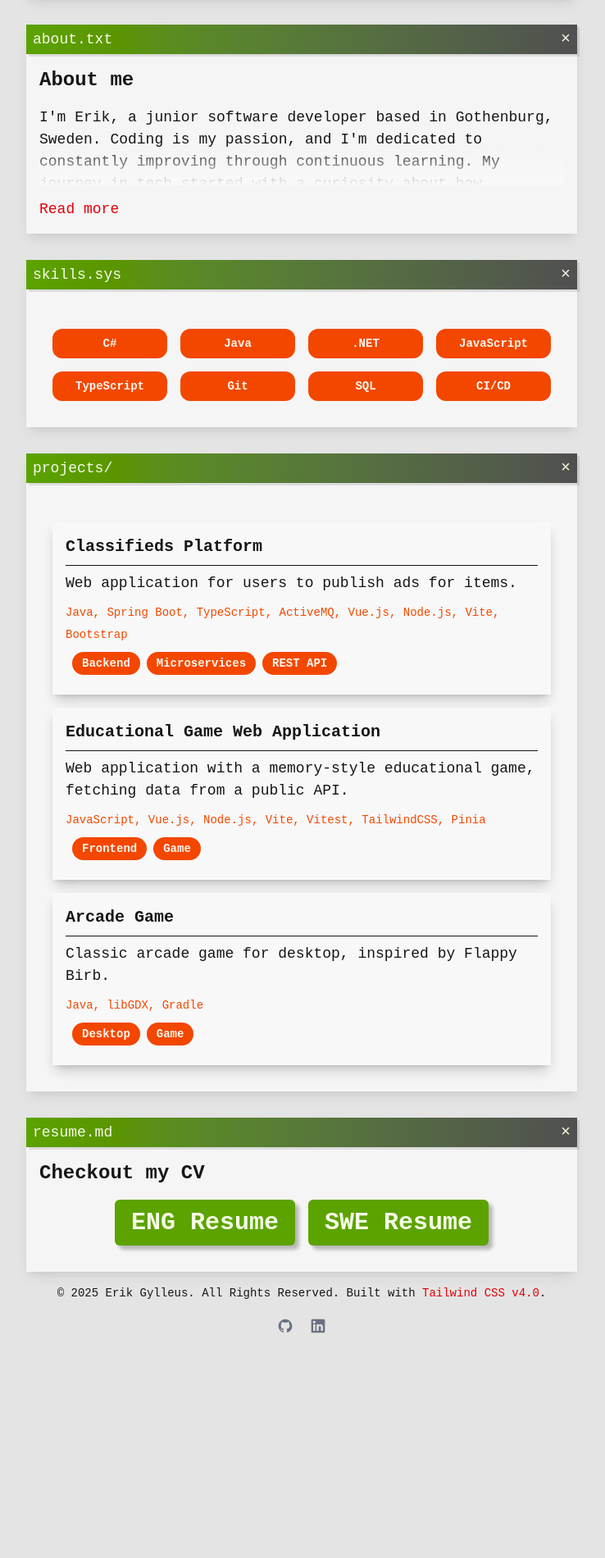
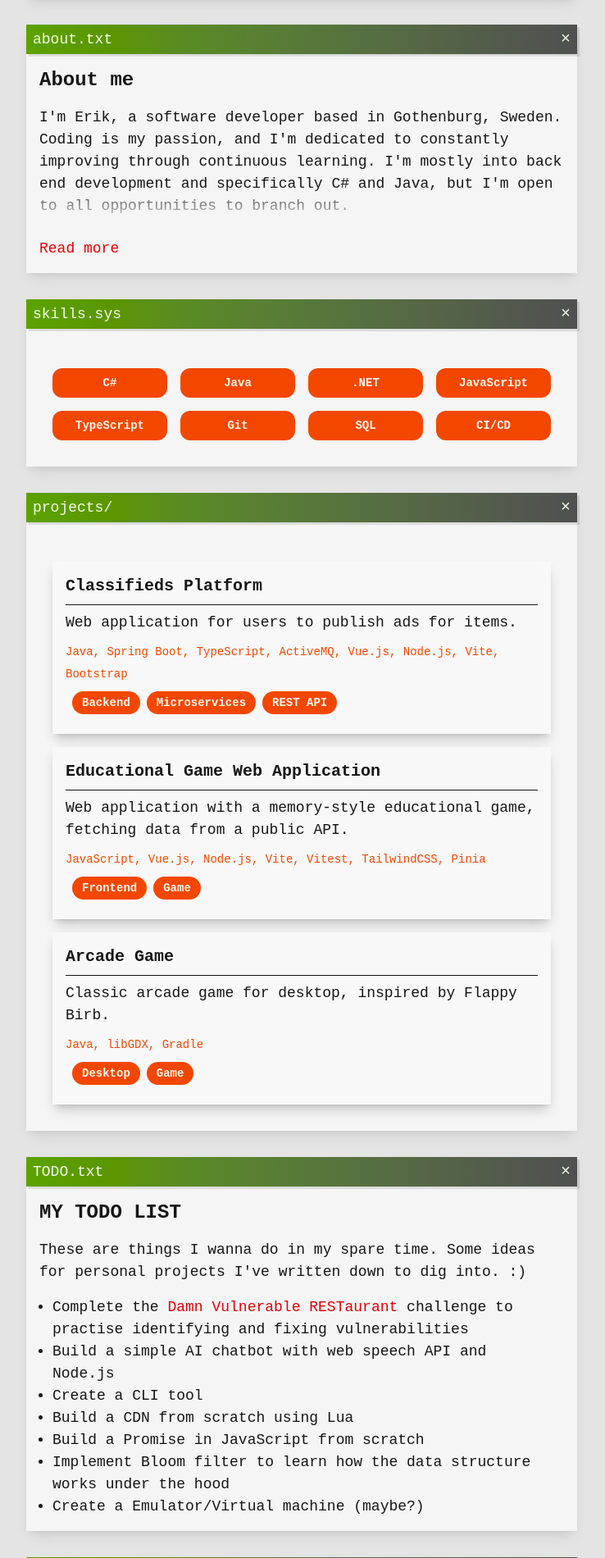
Before and after one commit to ergyl/ergyl.github.io, a Vue app: page / in a window 1280 px wide. Shown: the part 380-2280 px from the top of the page at 82% size, without its empty margins (272-1010 px from the left). Before the commit the page ends 2039 px from the top, so only its background shows below. Built offline with nearby package versions, Linux system fonts and the light colour scheme.

Commit message:
refactor App.vue and ExpandableContent.vue and add TODO window

```diff
--- a/src/App.vue
+++ b/src/App.vue
@@ -15,23 +15,33 @@
         <Window id="about" header-title="about.txt" body-title="About me"
                 @update:hidden="updateWindowState('about', $event)">
           <ExpandableContent>
-            <p> I'm Erik, a junior software developer based in Gothenburg, Sweden. Coding is my passion, and I'm
-              dedicated
-              to constantly improving through continuous learning. My journey in tech started with a curiosity about how
-              computers work, and now I'm turning that curiosity into a career.
+            <p> I'm Erik, a software developer based in Gothenburg, Sweden. Coding is my passion, and I'm dedicated to
+              constantly improving through continuous learning. I'm mostly into back end development and specifically C#
+              and Java, but I'm open to all opportunities to branch out.
             </p>
-            <p>
+            <p class="pt-5">
+              My roadmap for software development:
+              <br>
+              <span class="text-accent">"General Chuck Yeager — the first person to fly faster than sound—praised an airplane's engine system with
+              the words: `simple, few parts, easy to maintain, very strong`".</span>
+              <br><i>― Programming Pearls (1999) by Jon Bentley</i>
+            </p>
+            <p class="pt-5">
               I love coding and think of ways to improve my skillset all the time. For me, it's a creative outlet that I
-              didn't know I had longed for all my life. I'm mostly into back end development and specifically C# and
-              Java,
-              but I'm open to all opportunities to branch out.
+              didn't know I'd been craving for most of my life.
             </p>
-            <p>
+            <p class="pt-5">
+              My interest in tech started early, much thanks to my dad who worked in IT while I was growing up. I spent
+              a lot of time playing computer games and experimenting on my computer — whether it was making 3D models
+              and textures, building simple websites, or tweaking CSS just for fun. Now I'm turning that curiosity into
+              a career. Never stop learning, right?
+            </p>
+            <p class="pt-5">
               I see myself an enabler. I like to help. I work hard. I really love learning new things and strongly
               believe
               in sharing knowledge, teaching each other those new things we learn.
             </p>
-            <p>
+            <p class="pt-5">
               Some other things that I think are fun are: gaming, cooking, and travelling.
             </p>
           </ExpandableContent>
@@ -41,6 +51,22 @@
         </Window>
         <Window id="projects" header-title="projects/" @update:hidden="updateWindowState('projects', $event)">
           <ProjectsOverview/>
+        </Window>
+        <Window id="todo" header-title="TODO.txt" body-title="MY TODO LIST">
+          <p>These are things I wanna do in my spare time. Some ideas for personal projects I've written down to dig
+            into. :)</p>
+          <ul class="list-disc px-4">
+            <li>Complete the <a href="https://github.com/theowni/Damn-Vulnerable-RESTaurant-API-Game" rel="external"
+                                target="_blank">Damn
+              Vulnerable RESTaurant</a> challenge to practise identifying and fixing vulnerabilities
+            </li>
+            <li>Build a simple AI chatbot with web speech API and Node.js</li>
+            <li>Create a CLI tool</li>
+            <li>Build a CDN from scratch using Lua</li>
+            <li>Build a Promise in JavaScript from scratch</li>
+            <li>Implement Bloom filter to learn how the data structure works under the hood</li>
+            <li>Create a Emulator/Virtual machine (maybe?)</li>
+          </ul>
         </Window>
         <Window id="resume" header-title="resume.md" body-title="Checkout my CV"
                 @update:hidden="updateWindowState('resume', $event)">
--- a/src/components/ui/ExpandableContent.vue
+++ b/src/components/ui/ExpandableContent.vue
@@ -4,14 +4,14 @@
     <div
         ref="contentRef"
         class="transition-all duration-300 overflow-hidden relative"
-        :class="{ 'max-h-24': !expanded, 'max-h-full': expanded }"
+        :class="{ 'max-h-36': !expanded, 'max-h-full': expanded }"
     >
       <slot />
 
       <!-- Gradient fade effect when collapsed -->
       <div
           v-if="!expanded && isOverflowing"
-          class="absolute bottom-0 left-0 w-full h-12 bg-gradient-to-t from-base-100 to-transparent pointer-events-none"
+          class="absolute bottom-0 left-0 w-full h-12 bg-gradient-to-t from-base-200 to-transparent pointer-events-none"
       ></div>
     </div>
 
```
